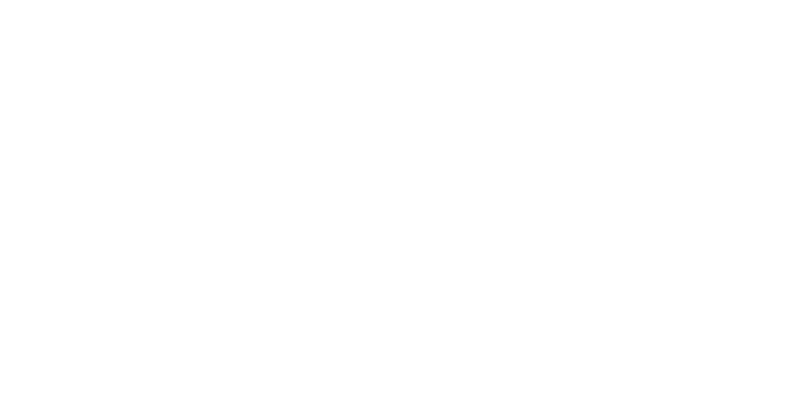
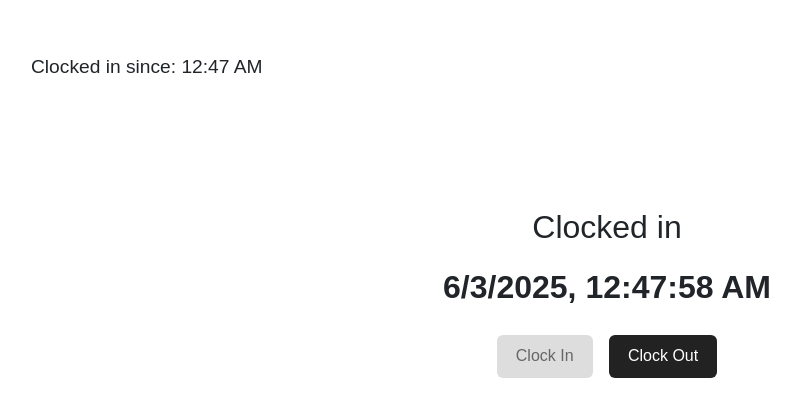
Before and after one commit to FlamelNi/SaltTreeTimeclock, a React (Vite) app in the folder frontend/: page /test2 in a window 1280 px wide. Before the commit this address had no page. Shown: the part 107-524 px from the top of the page, without its empty margins (33-833 px from the left). Built offline with nearby package versions, Linux system fonts and the light colour scheme.

Commit message:
basic page design

```diff
--- a/frontend/src/App.tsx
+++ b/frontend/src/App.tsx
@@ -7,6 +7,7 @@ import { useCookies } from "react-cookie";
 import Axios from "axios";
 import LandingPage from "./pages/LandingPage/LandingPage";
 import UserReport from "./pages/UserReport/UserReport";
+import UserClockPage from "./pages/UserClockPage/UserClockPage";
 
 function App() {
   // const [cookies, setCookies] = useCookies(["temp_key", "site_id"]);
@@ -17,6 +18,7 @@ function App() {
     <Routes>
       <Route path="/" element={<LandingPage />} />
       <Route path="/test" element={<UserReport />} />
+      <Route path="/test2" element={<UserClockPage />} />
     </Routes>
   );
 }
--- /dev/null
+++ b/frontend/src/pages/UserClockPage/UserClockPage.css
@@ -0,0 +1,49 @@
+.clock-page {
+  display: flex;
+  justify-content: center;
+  align-items: center;
+  height: 100vh;
+  font-family: sans-serif;
+  position: relative;
+}
+
+.clocked-in-since {
+  position: absolute;
+  top: 20%;
+  left: 5%;
+  font-size: 1.2rem;
+}
+
+.clock-status {
+  text-align: center;
+}
+
+.clock-status h2 {
+  font-size: 2rem;
+  margin-bottom: 1rem;
+}
+
+.clock-now {
+  font-size: 2rem;
+  font-weight: bold;
+  margin-bottom: 1.5rem;
+}
+
+.clock-buttons button {
+  font-size: 1rem;
+  padding: 0.6rem 1.2rem;
+  margin: 0 0.5rem;
+  border: none;
+  border-radius: 6px;
+  cursor: pointer;
+}
+
+.clock-buttons button:disabled {
+  background-color: #ddd;
+  color: #666;
+}
+
+.clock-buttons button:not(:disabled) {
+  background-color: #222;
+  color: white;
+}
--- /dev/null
+++ b/frontend/src/pages/UserClockPage/UserClockPage.tsx
@@ -0,0 +1,46 @@
+import React, { useEffect, useState } from "react";
+import "./UserClockPage.css";
+
+const UserClockPage: React.FC = () => {
+  const [now, setNow] = useState(new Date());
+  const [clockedInSince, setClockedInSince] = useState<Date | null>(new Date());
+  const [isClockedIn, setIsClockedIn] = useState(true);
+
+  useEffect(() => {
+    const interval = setInterval(() => setNow(new Date()), 1000);
+    return () => clearInterval(interval);
+  }, []);
+
+  const handleClockIn = () => {
+    setClockedInSince(new Date());
+    setIsClockedIn(true);
+  };
+
+  const handleClockOut = () => {
+    setIsClockedIn(false);
+  };
+
+  const formatTime = (date: Date | null) => date?.toLocaleTimeString([], { hour: "numeric", minute: "2-digit" }) ?? "";
+
+  return (
+    <div className="clock-page">
+      {clockedInSince && isClockedIn && <div className="clocked-in-since">Clocked in since: {formatTime(clockedInSince)}</div>}
+
+      <div className="clock-status">
+        <h2>{isClockedIn ? "Clocked in" : "Clocked out"}</h2>
+        <div className="clock-now">{now.toLocaleString()}</div>
+
+        <div className="clock-buttons">
+          <button onClick={handleClockIn} disabled={isClockedIn}>
+            Clock In
+          </button>
+          <button onClick={handleClockOut} disabled={!isClockedIn}>
+            Clock Out
+          </button>
+        </div>
+      </div>
+    </div>
+  );
+};
+
+export default UserClockPage;
--- a/frontend/src/pages/UserReport/UserReport.css
+++ b/frontend/src/pages/UserReport/UserReport.css
@@ -30,6 +30,25 @@
   border-radius: 8px;
   padding: 0.6rem 1rem;
   font-weight: bold;
+  color: #222;
+}
+
+.user-dropdown .dropdown-toggle.user-button {
+  background: #ccc !important;
+  color: #222;
+  border: none;
+  border-radius: 8px;
+  padding: 0.6rem 1rem;
+  font-weight: bold;
+}
+
+.user-dropdown .dropdown-menu {
+  min-width: 160px;
+}
+
+.user-dropdown .dropdown-item {
+  font-size: 1rem;
+  padding: 0.5rem 1.2rem;
 }
 
 /* Remove .controls since layout is now .control-row */
--- a/frontend/src/pages/UserReport/UserReport.tsx
+++ b/frontend/src/pages/UserReport/UserReport.tsx
@@ -1,17 +1,24 @@
 import React from "react";
 import Button from "react-bootstrap/Button";
+import Dropdown from "react-bootstrap/Dropdown";
 import "./UserReport.css";
 
 const UserReport: React.FC = () => {
   return (
     <div className="report-container">
       <div className="report-header">
-        {/* Row 1: User and Log out */}
+        {/* Row 1: User dropdown and Log out */}
         <div className="header-row user-logout-row">
           <div>
-            <Button className="user-button" variant="outline-secondary">
-              Ryan Kong (ryank226)
-            </Button>
+            <Dropdown className="user-dropdown">
+              <Dropdown.Toggle variant="outline-secondary" className="user-button">
+                Ryan Kong (ryank226)
+              </Dropdown.Toggle>
+              <Dropdown.Menu>
+                <Dropdown.Item href="#/profile">Profile</Dropdown.Item>
+                {/* Add more dropdown items as needed */}
+              </Dropdown.Menu>
+            </Dropdown>
           </div>
           <div>
             <Button className="logout-button" variant="outline-danger">
```
